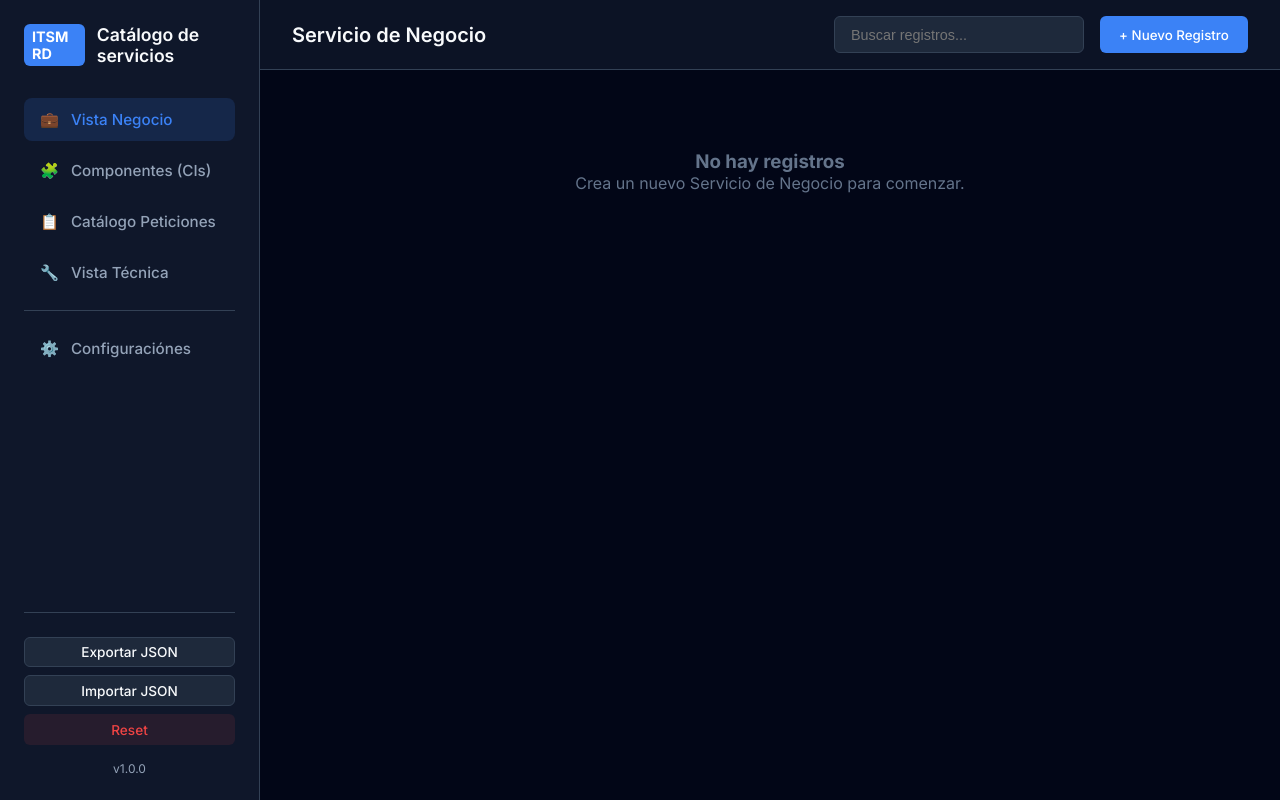
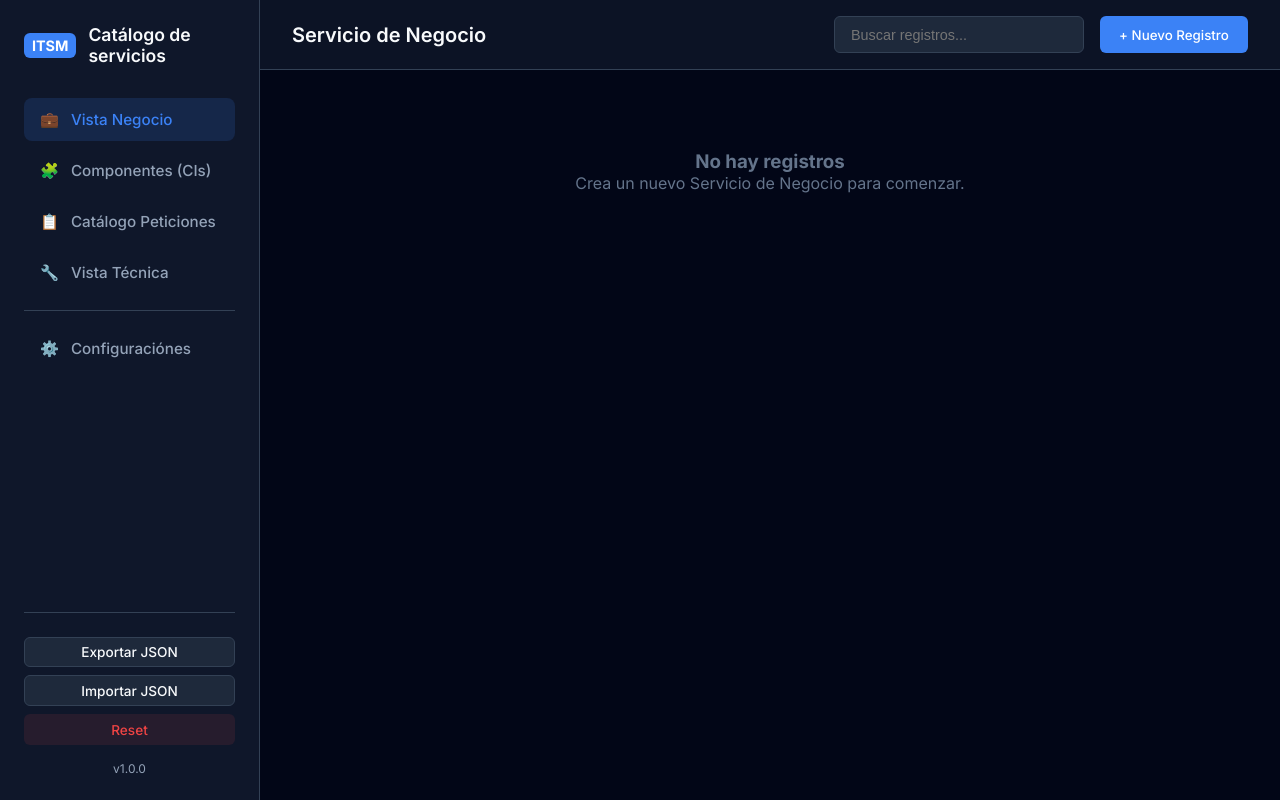
Before and after one commit to itservicemanagementrd/Service_Catalog, a website: page index.html in a window 1280 px wide. Drawn offline with Linux system fonts and the light colour scheme.

Commit message:
fix: update logo text from "ITSM RD" to "ITSM"

```diff
--- a/index.html
+++ b/index.html
@@ -17,7 +17,7 @@
         <!-- Sidebar Navigation -->
         <aside class="sidebar">
             <div class="brand">
-                <div class="logo-icon">ITSM RD</div>
+                <div class="logo-icon">ITSM</div>
                 <h1>Catálogo de servicios</h1>
             </div>
 
```
